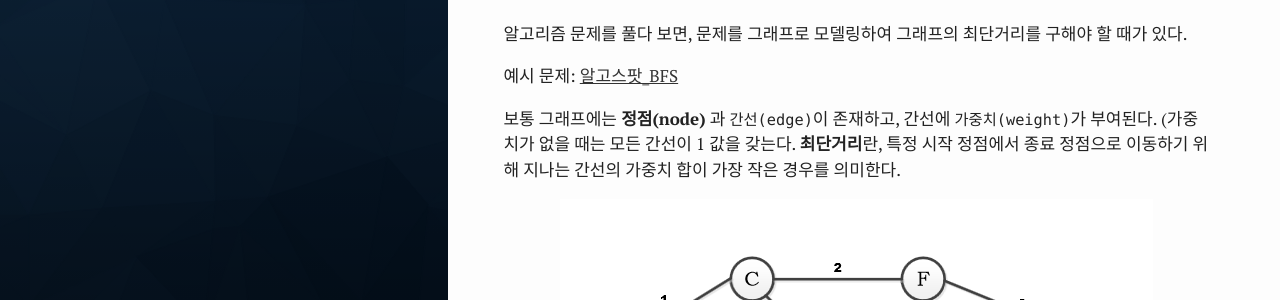
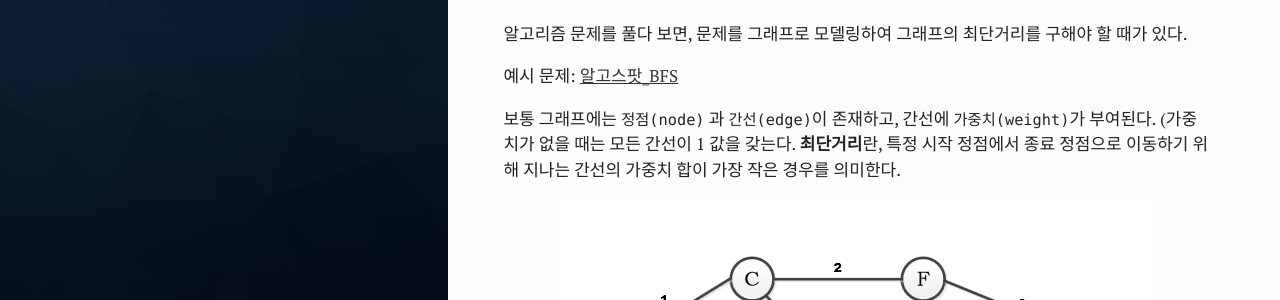
Before and after one commit to hannwi/github.io, a Jekyll site: the page built from _posts/2020-02-11-Algorithm-Dijkstra.md, in a window 1280 px wide. Shown: the part 274-574 px from the top of the page. Built offline with Jekyll 4.4.1, drawn with Linux system fonts in a browser that asks for light colours.

```diff
--- a/_posts/2020-02-11-Algorithm-Dijkstra.md
+++ b/_posts/2020-02-11-Algorithm-Dijkstra.md
@@ -13,7 +13,7 @@ author: Hannwi
 
 예시 문제: [알고스팟_BFS][problem_link]
 
-보통 그래프에는 __정점(node)__ 과 `간선(edge)`이 존재하고, 간선에 `가중치(weight)`가 부여된다. (가중치가 없을 때는 모든 간선이 1 값을 갖는다.
+보통 그래프에는 `정점(node)` 과 `간선(edge)`이 존재하고, 간선에 `가중치(weight)`가 부여된다. (가중치가 없을 때는 모든 간선이 1 값을 갖는다.
 **최단거리**란, 특정 시작 정점에서 종료 정점으로 이동하기 위해 지나는 간선의 가중치 합이 가장 작은 경우를 의미한다.
 
 <p align="center">
```
